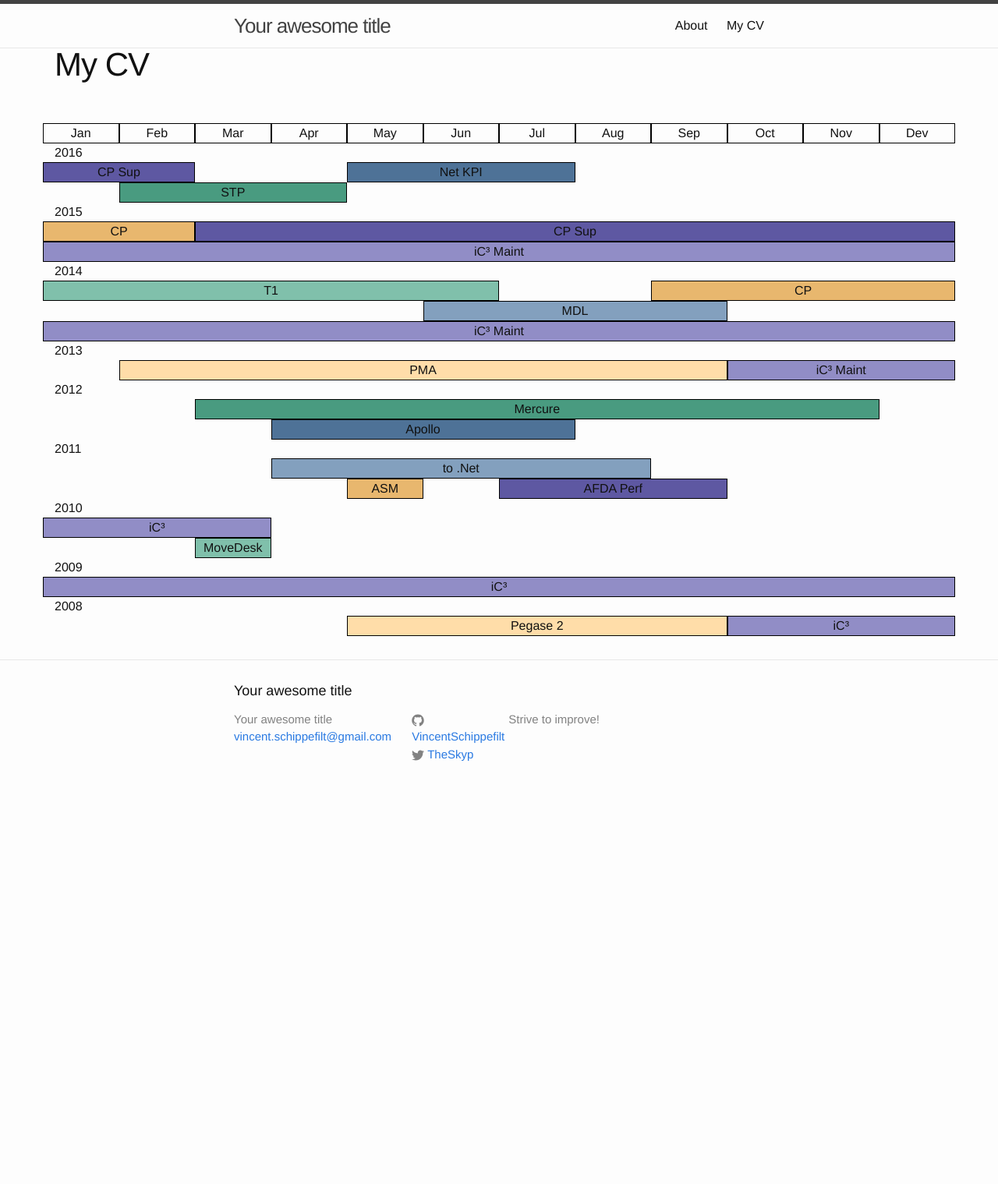
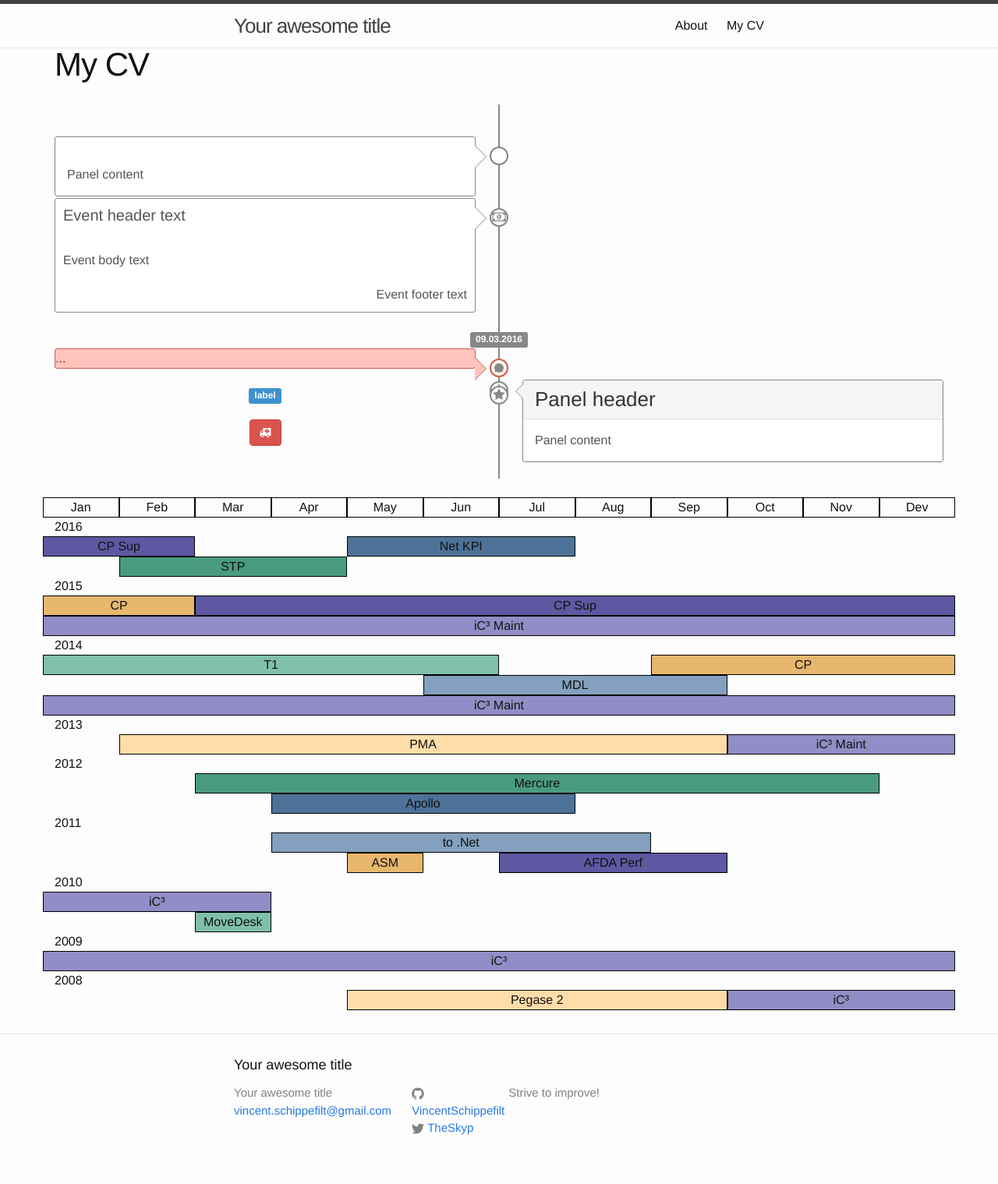
Before and after one commit to VincentSchippefilt/VincentSchippefilt.github.io, a Jekyll site: the page built from cv/index.html, in a window 1280 px wide. Shown: the whole page at 78% size. Built offline with Jekyll 4.4.1, drawn with Linux system fonts in a browser that asks for light colours; nearby versions of some CDN libraries; before the commit the page ends 1039 px from its top, so only the background shows below that.

Commit message:
added timeline

```diff
--- a/_includes/head.html
+++ b/_includes/head.html
@@ -23,6 +23,8 @@
   <meta name="msapplication-TileColor" content="#ffffff">
   <meta name="msapplication-TileImage" content="/ms-icon-144x144.png">
   <meta name="theme-color" content="#ffffff">
+    <link rel="stylesheet" href="https://maxcdn.bootstrapcdn.com/font-awesome/4.5.0/css/font-awesome.min.css">
+    <link rel="stylesheet" href="https://maxcdn.bootstrapcdn.com/bootstrap/3.3.6/css/bootstrap.min.css">
 
   <link rel="stylesheet" href="{{ "/css/main.css" | prepend: site.baseurl }}">
   <link rel="canonical" href="{{ page.url | replace:'index.html','' | prepend: site.baseurl | prepend: site.url }}">
--- a/css/main.scss
+++ b/css/main.scss
@@ -35,7 +35,7 @@ $on-laptop:        800px;
 //     }
 // }
 
-@import "bootstrap-saas-3.3.7/stylesheets/_bootstrap.scss";
+//@import "bootstrap-saas-3.3.7/stylesheets/_bootstrap.scss";
 @import "bootstrap-responsive-timeline/timeline.scss";
 // Import partials from the `minima` theme.
 @import "minima";
--- a/cv/experience.js
+++ b/cv/experience.js
@@ -3,7 +3,8 @@ function displayProjects(data) {
     for (var y = new Date().getFullYear(); y >= 2008; y--) {
         var currentYear = {
             year: y,
-            months: []
+            months: [],
+            allProjects : []
         };
 
         for (var m = 0; m < 12; m++) {
@@ -18,6 +19,9 @@ function displayProjects(data) {
                 var shouldAddProject = false;
                 if (startDate.getFullYear() <= y && endDate.getFullYear() >= y) {
                     if (startDate.getFullYear() == endDate.getFullYear()) {
+                        //add once the projects for the specific year it started in the allProjets
+                        if (m == 0)
+                         allProjects.push(project);
                         if (startDate.getMonth() <= m && endDate.getMonth() >= m) {
                             shouldAddProject =true;
                         }
@@ -59,6 +63,7 @@ function displayProjects(data) {
 
     ko.applyBindings({
         expPerMonth: expPerMonth,
+        rawData: data,
         maximumCountPerMonth: maximumCountPerMonth,
         arrayOfCount: arrayOfCount
     });
--- a/cv/index.html
+++ b/cv/index.html
@@ -6,7 +6,7 @@ permalink: /cv/
 
 <script src="data.js"></script>
 <script src="experience.js"></script>
-<!--<pre data-bind="text: ko.toJSON($data,2,2)"></pre> -->
+<!--<pre data-bind="text: ko.toJSON($data,2,2)"></pre>-->
 
 <!--
 <div data-bind="foreach: expPerMonth">
@@ -17,6 +17,121 @@ permalink: /cv/
         </div>
     </div>
 </div>-->
+<div class="timeline">
+    <!-- ko foreach: expPerMonth -->
+     <span class="timeline-label ">
+        <span class="label label-primary"  data-bind="text: Company"></span>
+    </span>
+    <!-- ko foreach: year -->
+    <span class="timeline-label ">
+        <span class="label label-default"  data-bind="text: year"></span>
+    </span>
+    <!-- ko foreach: allProjects -->
+    <div class="timeline-item">
+        <div class="timeline-point timeline-point-default">
+        </div>
+        <div class="timeline-event">
+            <div class="panel" data-bind="css:  'panel-' + Importance">
+                <div class="panel-heading">
+                    <span class="panel-title" data-bind="text: ProjectName"></span>
+                    <!-- ko if: DurationInMonth -->
+                        <span class="panel-title pull-right" data-bind="text: DurationInMonth + ' months' "></span>
+                    <!-- /ko -->
+                </div>
+                <div class="panel-body">
+                    Panel content
+                </div>
+            </div>
+        </div>
+    </div>
+    <!-- /ko -->
+    <!-- /ko -->
+</div>
+
+<div class="timeline">
+    <div class="timeline-item">
+        <div class="timeline-point timeline-point-default">
+            <i class="fa fa-money"></i>
+        </div>
+        <div class="timeline-event">
+            <div class="timeline-heading">
+                <h4>Event header text</h4>
+            </div>
+            <div class="timeline-body">
+                <p>Event body text</p>
+            </div>
+            <div class="timeline-footer">
+                <p class="text-right">Event footer text</p>
+            </div>
+        </div>
+
+    </div>
+
+
+
+    <span class="timeline-label">
+        <span class="label label-primary">09.03.2016</span>
+    </span>
+</div>
+
+<div class="timeline">
+    <div class="timeline-item">
+        <div class="timeline-point timeline-point-danger">
+            ...
+        </div>
+        <div class="timeline-point timeline-point-blank"></div>
+        <div class="timeline-event timeline-event-danger">
+            ...
+        </div>
+    </div>
+    <div class="timeline-item timeline-item-arrow-sm">
+    <div class="timeline-point timeline-point-primary">
+        <i class="fa fa-star"></i>
+    </div>
+    <div class="timeline-event timeline-event-primary">
+        <div class="panel panel-default">
+            <div class="panel-heading">
+                <h3 class="panel-title">Panel header</h3>
+            </div>
+            <div class="panel-body">
+                Panel content
+            </div>
+        </div>
+    </div>
+</div>
+
+<div class="timeline-item timeline-item-arrow-sm">
+    <div class="timeline-point timeline-point-primary">
+        <i class="fa fa-star"></i>
+    </div>
+    <span class="timeline-label">
+        <span class="label label-info">label</span>
+    </span>
+    <!--<div class="timeline-event timeline-event-primary">
+        <table class="table table-striped table-hover">
+            <tr>
+                <th>timeline-event with table</th>
+                <th>timeline-event with table</th>
+            </tr>
+            <tr>
+                <td>cell</td>
+                <td>cell</td>
+            </tr>
+            <tr>
+                <td>cell</td>
+                <td>cell</td>
+            </tr>
+            <tr>
+                <td>cell</td>
+                <td>cell</td>
+            </tr>
+        </table>
+    </div>-->
+    <span class="timeline-label">
+        <button class="btn btn-danger"><i class="fa fa-ambulance"></i></button>
+    </span>
+</div>
+</div>
 
 <div class="row">
     <div class="col-xs-12">&nbsp;</div>
```
Also changed, not shown: _data/exp.json (+35 -18 lines).
